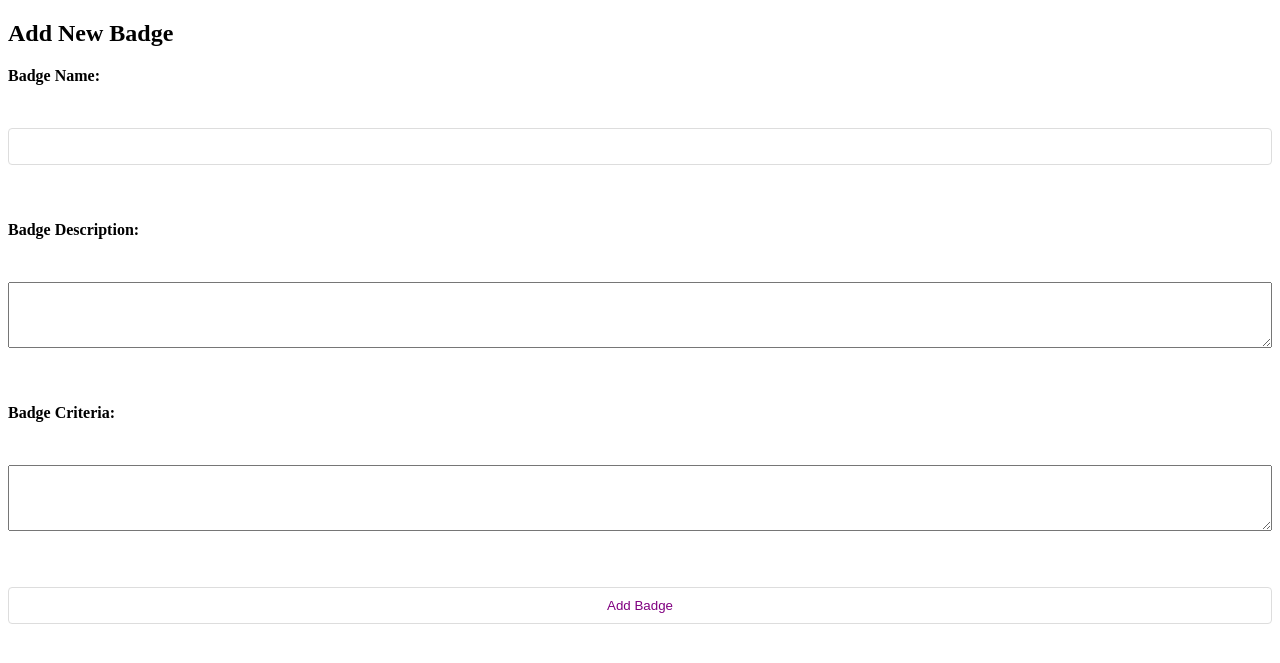
After one commit to buckboat/BackFrontEndStrikesBack, a PHP site: page /addbadge.php in a window 1280 px wide. The commit adds this page. Shown: the top 663 px of the page. Run offline with PHP 8.4, Linux system fonts and the light colour scheme.

Commit message:
basic addbadge page no request
is it too late to drop out of college lmao

```diff
--- /dev/null
+++ b/webapp/addbadge.php
@@ -0,0 +1,22 @@
+<!DOCTYPE html>
+<html>
+<head>
+    <title>Add Badge</title>
+    <link href="style.css" rel="stylesheet"/>
+</head>
+<body>
+    <h2>Add New Badge</h2>
+    <form method="post" action="process_addbadge.php">
+        <label for="badge_name">Badge Name:</label><br>
+        <input type="text" id="badge_name" name="badge_name" required><br><br>
+
+        <label for="badge_desc">Badge Description:</label><br>
+        <textarea id="badge_desc" name="badge_desc" rows="4" cols="50" required></textarea><br><br>
+
+        <label for="badge_criteria">Badge Criteria:</label><br>
+        <textarea id="badge_criteria" name="badge_criteria" rows="4" cols="50" required></textarea><br><br>
+
+        <input type="submit" value="Add Badge">
+    </form>
+</body>
+</html>
```
Also changed, not shown: webapp/editbadge.php (+2 -6 lines), webapp/process_addbadge.php (added, +25 -0 lines).
